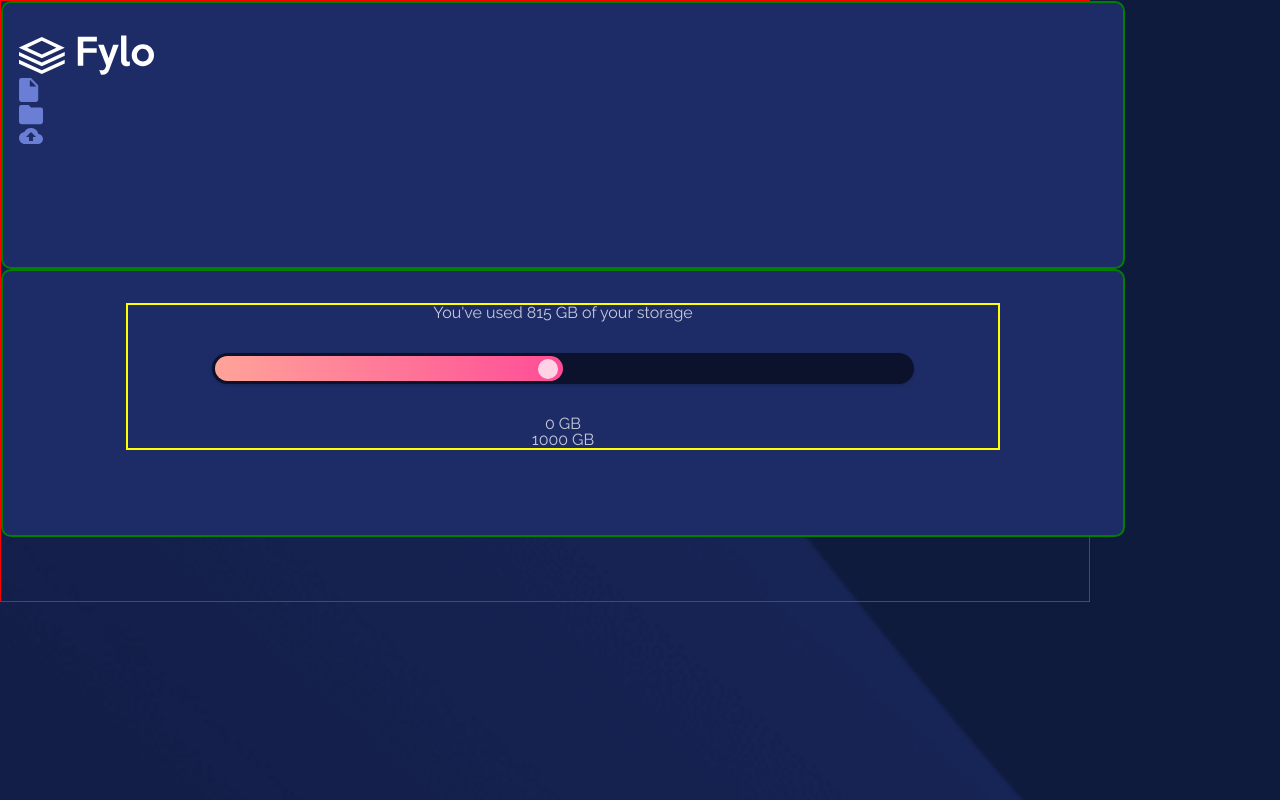
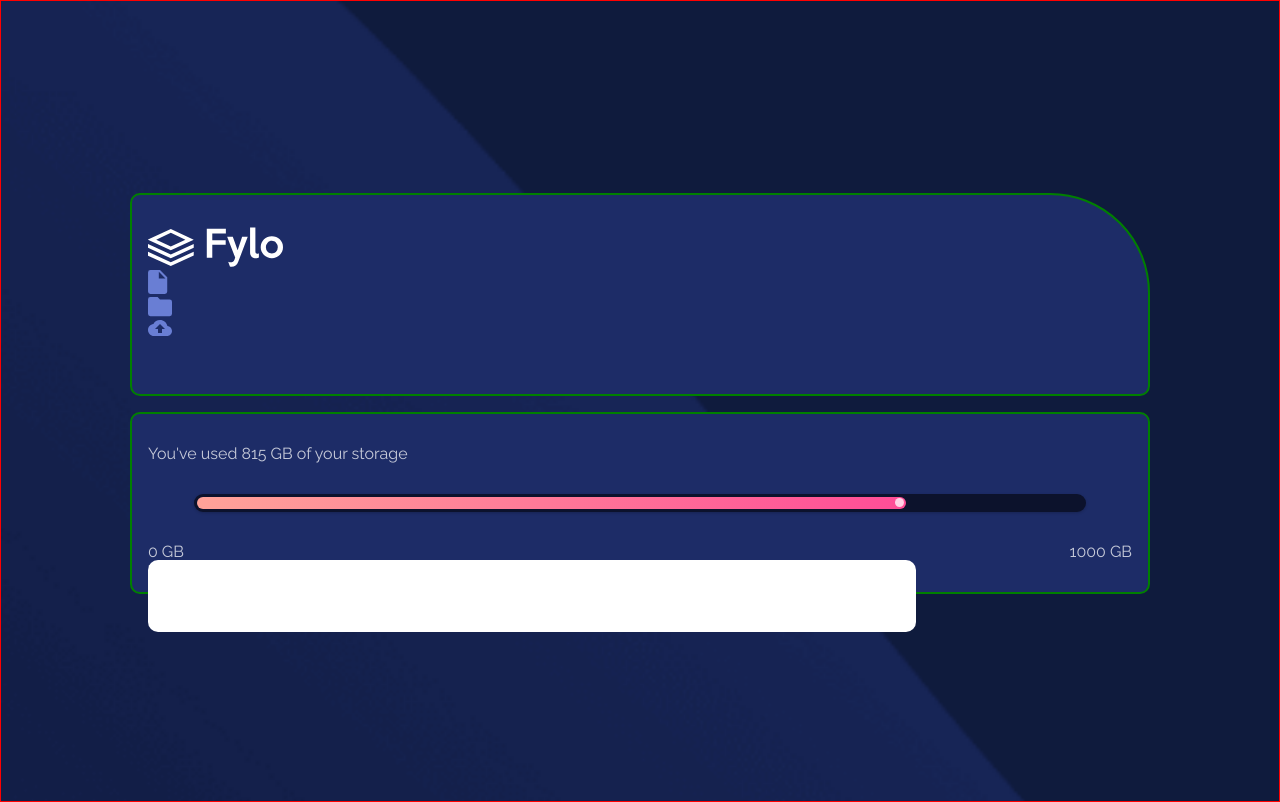
Before and after one commit to NateOs/fylo-data-storage-component, a React (Create React App) app: page / in a window 1280 px wide. Built offline with nearby package versions, Linux system fonts and the light colour scheme.

Commit message:
positioning, additional classes

```diff
--- a/src/components/SpaceStat.jsx
+++ b/src/components/SpaceStat.jsx
@@ -3,9 +3,9 @@ import React from "react";
 export default function SpaceStat() {
   return (
     <section className="section">
-      <div className="section__info">
         <p className="section__desc">
-          You've used <span className="storage-size">815 GB</span> of your storage
+          You've used <span className="storage-size">815 GB</span> of your
+          storage
         </p>
         {/* Begin progress bar */}
         <div class="section__progress-bar">
@@ -18,6 +18,10 @@ export default function SpaceStat() {
           <p>0 GB</p>
           <p>1000 GB</p>
         </div>
+        <div className="section__storage-number">
+          <p class="section__paragraph">
+            <span>185</span>GB LEFT
+          </p>
         </div>
     </section>
   );
--- a/src/styles/App.scss
+++ b/src/styles/App.scss
@@ -10,42 +10,60 @@ body {
 }
 
 .container {
+  min-height: 100vh;
   border: solid red 1px;
-  height: 600px;
-  width: 85vw;
+  display: flex;
+  flex-direction: column;
+  justify-content: center;
+  align-items: center;
 }
 
 .section {
-  width: 100%;
   border: solid green 2px;
-  min-height: 200px;
   background: $neutral-dark-blue;
   border-radius: 10px;
+  width: 77%;
   padding: 2em 1em;
+  margin-bottom: 1em;
+  &--curved-border {
+    min-height: 135px;
+    border-top-right-radius: 100px;
+  }
 }
 
 // utility
-// .flex {
-//   display: flex;
-// }
+.flex {
+  display: flex;
+}
 
 // UploaderComponent
 
 // StatsComponent
 
-.section__info {
-  width: 80%;
-  margin:0 auto;
-  border: solid yellow 2px;
-  text-align: center;
+// .section__info {
+//   margin: 0 auto;
+//   border: solid yellow 2px;
+//   text-align: center;
+// }
+
+.section {
+  &__storage-number {
+    height: 4.5em;
+    width: 60%;
+    border-radius: 10px;
+    margin: 0 auto;
+    background: white;
+    position: absolute;
+    top: 1;
+  }
 }
 .section__progress-bar {
   background-color: $neutral-very-dark-blue;
   border-radius: 20px;
   box-shadow: 0 1px 3px rgba(0, 0, 0, 0.2);
   margin: 2em auto;
-  height: 25px;
-  max-width: 80%;
+  height: 12px;
+  max-width: 90%;
   padding: 3px;
 }
 .section__caption {
@@ -54,16 +72,19 @@ body {
 .section__progress {
   background: $primary-gradient;
   border-radius: 20px;
-  height: 25px;
-  width: 50%;
+  height: 12px;
+  width: 80%;
   transition: width 0.5s ease-in;
   &-indicator {
-    width: 20px;
-    height: 20px;
-    margin: auto 5px auto auto;
+    width: 9px;
+    height: 9px;
+    margin: auto 2px auto auto;
     background-color: $transparent-white;
     position: relative;
-    top: 10%;
+    top: 13%;
     border-radius: 10px;
   }
+  &__paragraph {
+    color: hsl(229, 57%, 11%);
+  }
 }
```
Lines whose indentation alone changed are shown as unchanged.
